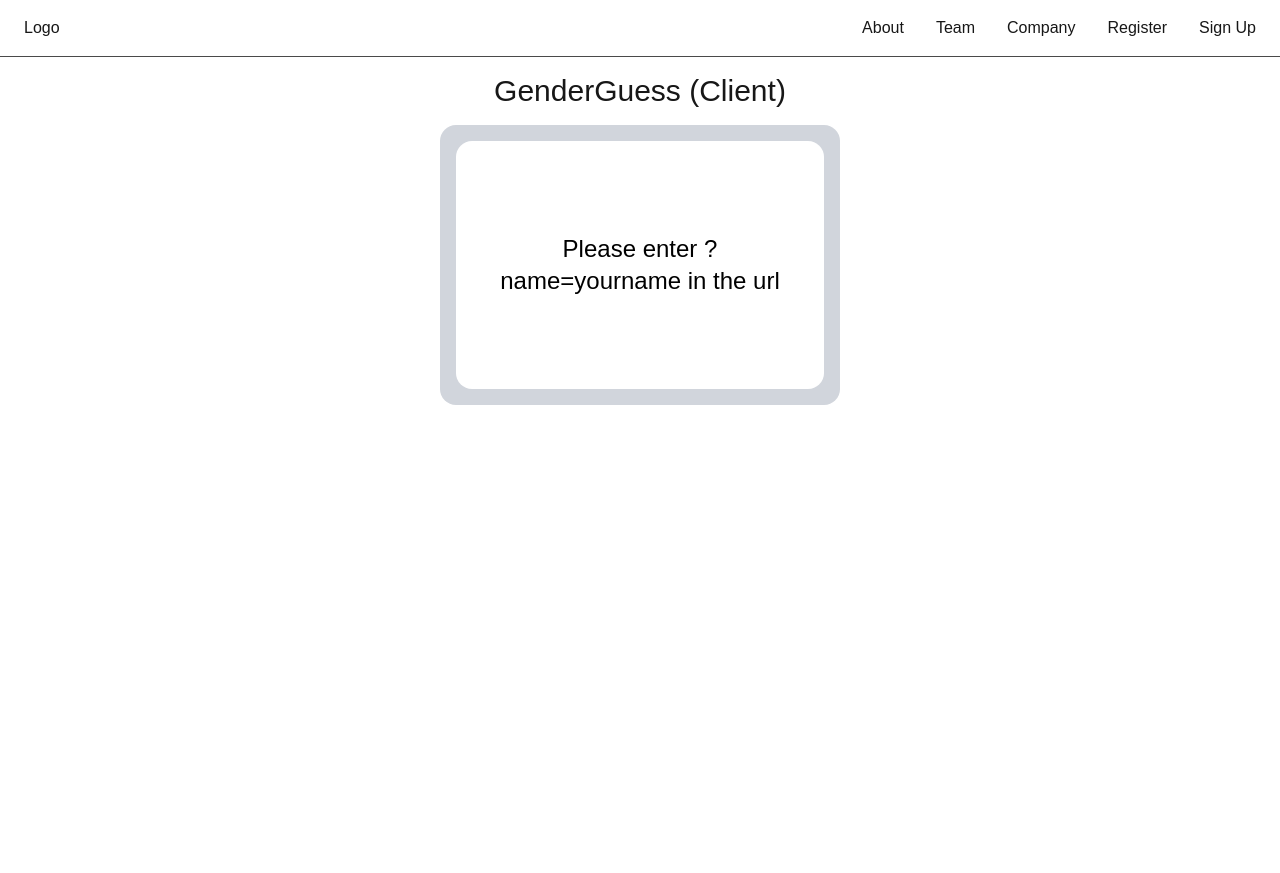
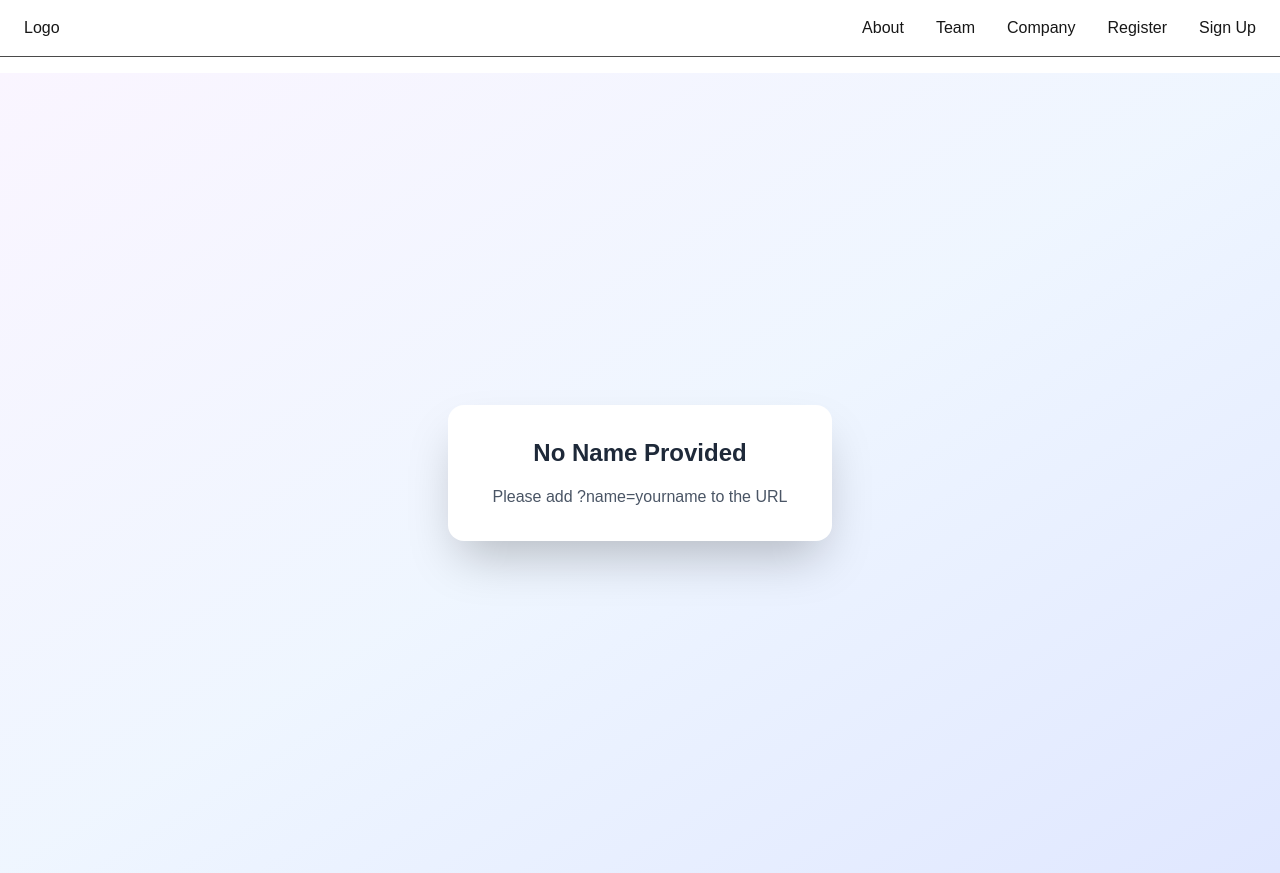
Before and after one commit to Kaustubhjogle/NextJS-App, a Next.js app: page /guess/gender in a window 1280 px wide. Before the commit the page ends 800 px from the top, so only its background shows below. Built offline with nearby package versions, Linux system fonts and the light colour scheme.

Commit message:
Fix Build

```diff
--- a/app/(users)/(datafetching)/guess/gender/page.jsx
+++ b/app/(users)/(datafetching)/guess/gender/page.jsx
@@ -1,38 +1,67 @@
 "use client";
 import { capitilizeFirstLetter } from "@/utils/utils";
 import { useSearchParams } from "next/navigation";
-import React, { useEffect, useState } from "react";
+import React, { useEffect, useState, Suspense } from "react";
 
-const NationGuesspage = (props) => {
+const GenderGuessContent = () => {
   const apiUrl = "https://api.genderize.io/?name=";
-  const nameFromUrl = useSearchParams().get("name");
+  const paramData = useSearchParams();
+
   const [responseData, setResponseData] = useState({});
-  const [loading, setLoading] = useState(true);
+  const [loading, setLoading] = useState(false);
+  const [name, setName] = useState();
 
   useEffect(() => {
+    const nameFromUrl = paramData.get("name");
+    setName(nameFromUrl);
+  }, [paramData]);
+
+  useEffect(() => {
+    if (!name) return;
     const guessGender = async () => {
       setLoading(true);
-      const response = await fetch(apiUrl + nameFromUrl);
-      const apiResponseData = await response.json();
-      setResponseData(apiResponseData);
+      try {
+        const response = await fetch(apiUrl + name);
+        const apiResponseData = await response.json();
+        setResponseData(apiResponseData);
+      } catch (error) {
+        setResponseData({});
+      }
       setLoading(false);
     };
-    if (nameFromUrl) guessGender();
-  }, []);
+    guessGender();
+  }, [name]);
+
+  if (!name) {
+    return (
+      <div className="min-h-screen bg-gradient-to-br from-purple-50 via-blue-50 to-indigo-100 flex items-center justify-center p-4">
+        <div className="bg-white rounded-2xl shadow-2xl p-8 max-w-sm w-full">
+          <div className="text-center">
+            <h1 className="text-2xl font-bold text-gray-800 mb-4">
+              No Name Provided
+            </h1>
+            <p className="text-gray-600">
+              Please add ?name=yourname to the URL
+            </p>
+          </div>
+        </div>
+      </div>
+    );
+  }
 
   return (
     <div className="flex flex-col items-center m-2">
       <p className="text-3xl">GenderGuess (Client)</p>
       <div className="m-4 h-70 bg-gray-300 p-4 rounded-2xl w-[25em]">
         <div className="w-full h-full p bg-white rounded-2xl flex flex-col text-center items-center justify-center text-black px-8 py-2">
-          {loading && nameFromUrl ? (
+          {loading && name ? (
             <p className="text-2xl mb-4">Loading...</p>
-          ) : nameFromUrl && !loading ? (
+          ) : name && !loading && responseData.gender ? (
             <>
               <div>
                 <p className="text-2xl mb-4 flex flex-col">
                   <span className="text-4xl font-bold mb-2">
-                    {capitilizeFirstLetter(nameFromUrl)}
+                    {capitilizeFirstLetter(name)}
                   </span>
                   <span>{capitilizeFirstLetter(responseData.gender)}</span>
                 </p>
@@ -63,4 +92,10 @@
   );
 };
 
+const NationGuesspage = () => (
+  <Suspense fallback={<div className="text-center p-8">Loading...</div>}>
+    <GenderGuessContent />
+  </Suspense>
+);
+
 export default NationGuesspage;
```
